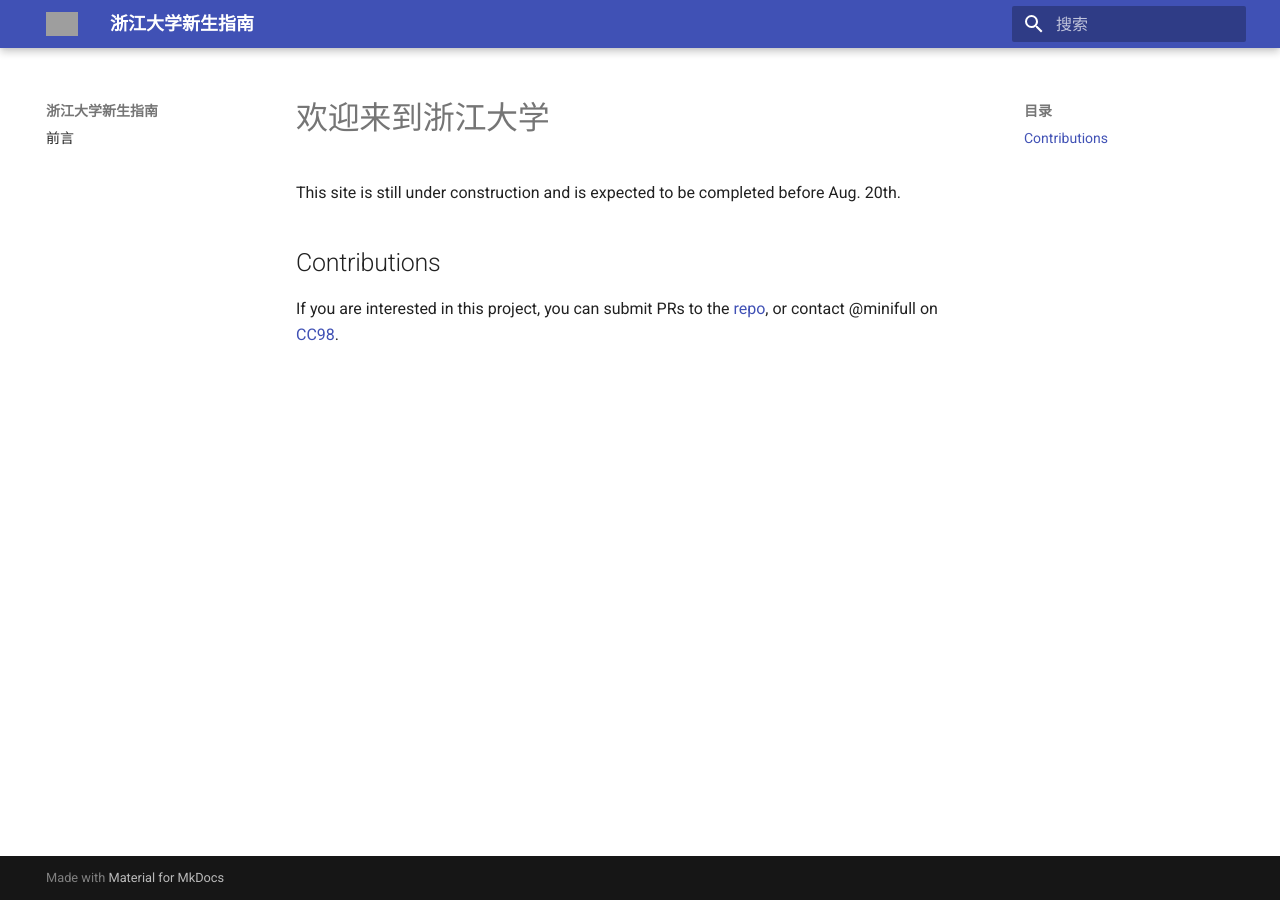
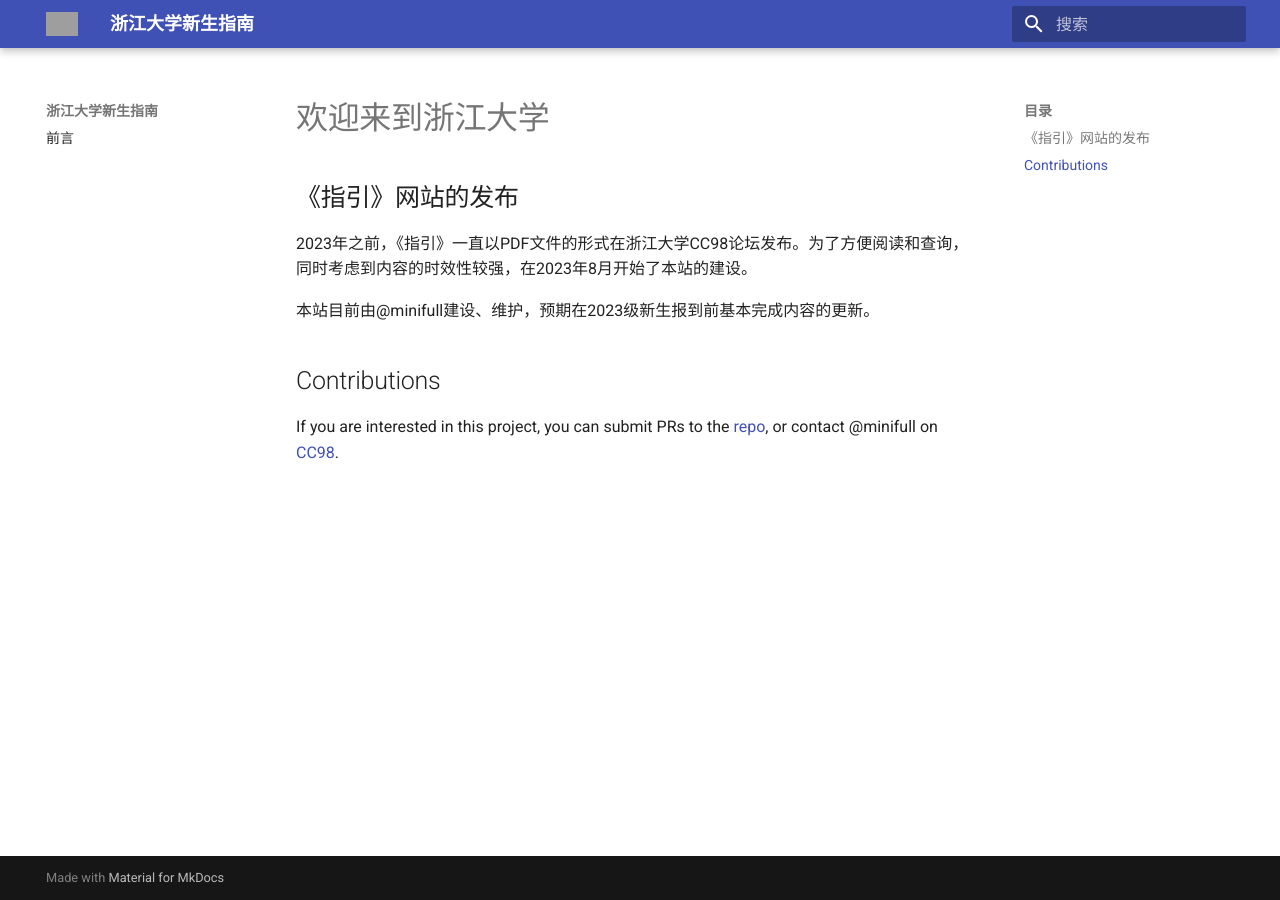
Before and after one commit to mini-full/zju-welcome, an MkDocs documentation site: the page built from docs/index.md, in a window 1280 px wide. Built offline with MkDocs 1.6.1 and Material for MkDocs 9.7.7, drawn with Linux system fonts in a browser that asks for light colours; grey boxes are pictures that could not be loaded.

Commit message:
modify index.md

```diff
--- a/docs/index.md
+++ b/docs/index.md
@@ -1,6 +1,10 @@
 # 欢迎来到浙江大学
 
-This site is still under construction and is expected to be completed before Aug. 20th.
+## 《指引》网站的发布
+
+2023年之前，《指引》一直以PDF文件的形式在浙江大学CC98论坛发布。为了方便阅读和查询，同时考虑到内容的时效性较强，在2023年8月开始了本站的建设。
+
+本站目前由@minifull建设、维护，预期在2023级新生报到前基本完成内容的更新。
 
 ## Contributions
 
```
